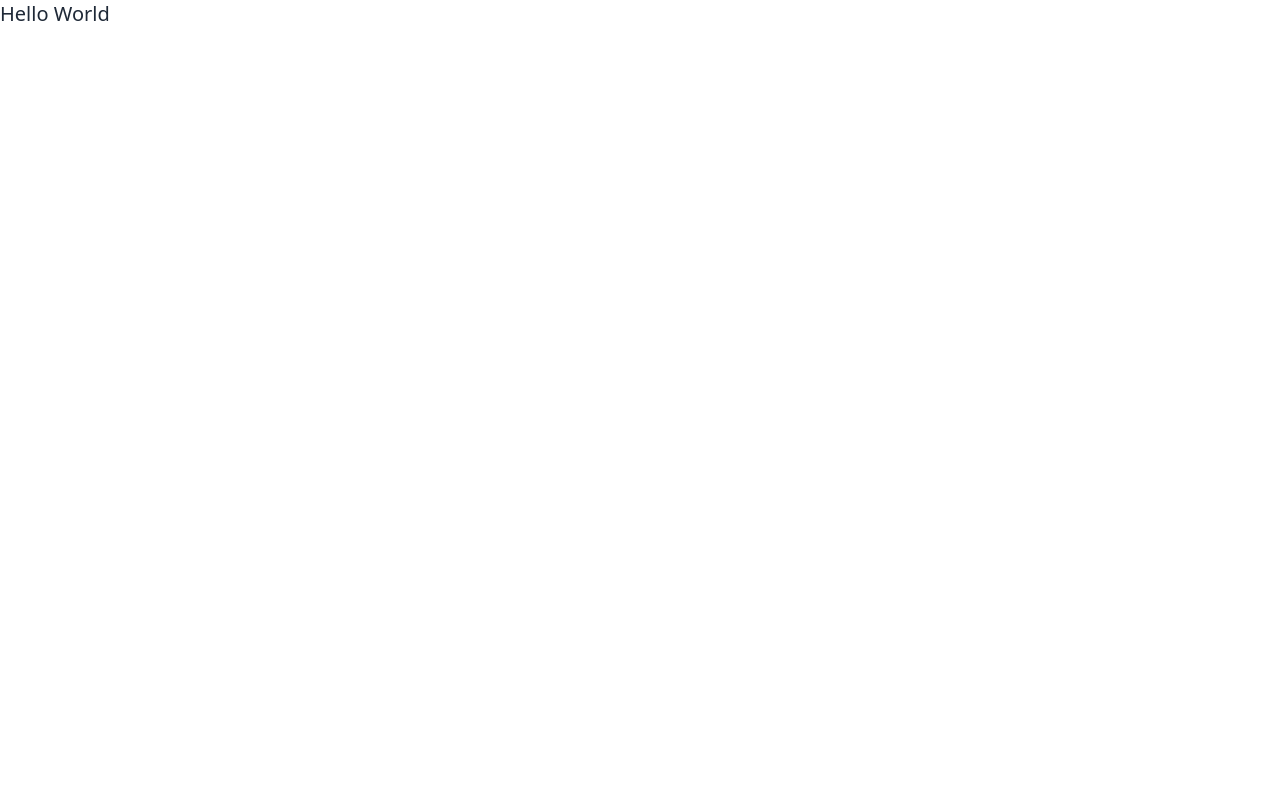
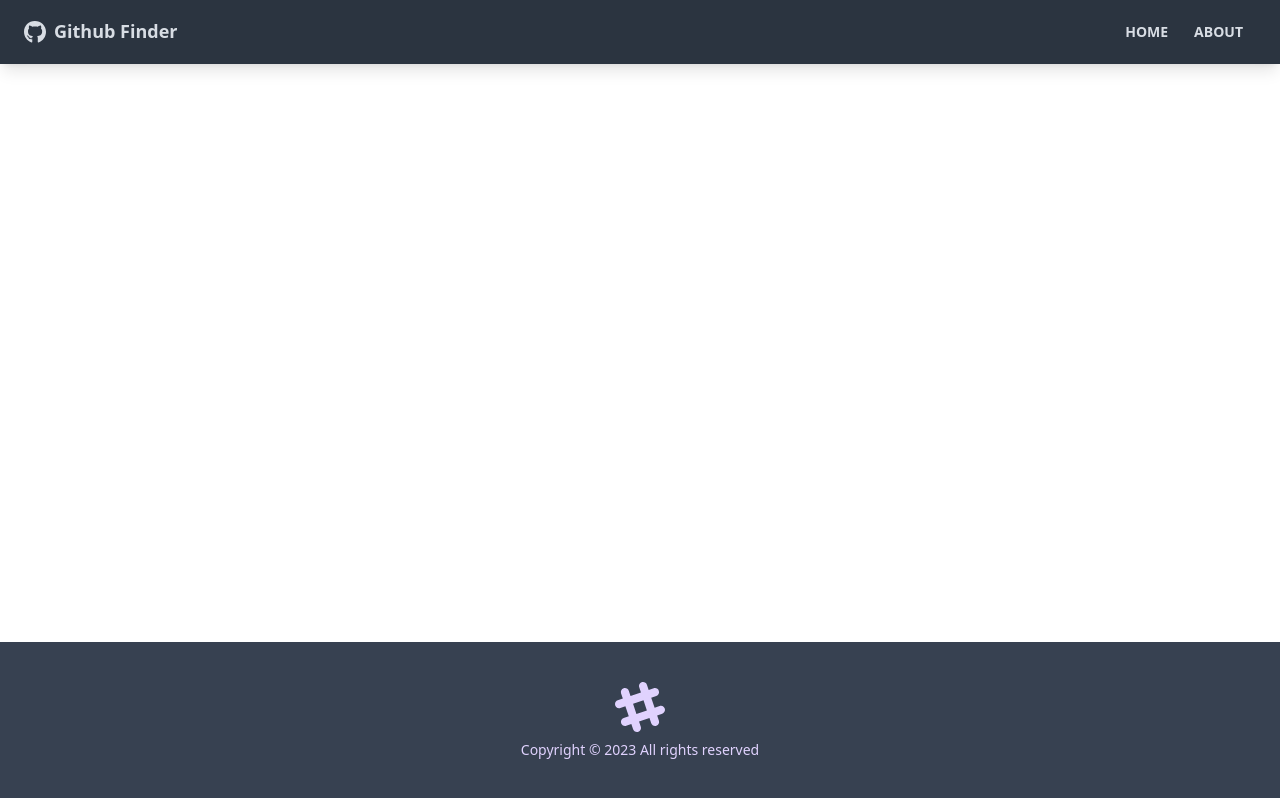
Before and after one commit to alexezm1/github-finder-2023, a React (Create React App) app: page /about in a window 1280 px wide. Built offline with nearby package versions, Linux system fonts and the light colour scheme.

Commit message:
Navbar and Footer

```diff
--- a/package.json
+++ b/package.json
@@ -8,6 +8,8 @@
     "@testing-library/user-event": "^13.5.0",
     "react": "^18.2.0",
     "react-dom": "^18.2.0",
+    "react-icons": "^4.11.0",
+    "react-router-dom": "^6.16.0",
     "react-scripts": "5.0.1",
     "web-vitals": "^2.1.4"
   },
--- a/src/App.js
+++ b/src/App.js
@@ -1,8 +1,25 @@
+import { BrowserRouter as Router, Route, Routes } from "react-router-dom";
+import Navbar from "./components/layout/Navbar";
+import Footer from "./components/layout/Footer";
+
 function App() {
   return (
-    <>
-      <h1 className="text-xl">Hello World</h1>
-    </>
+    <Router>
+      <div className="flex flex-col justify-between h-screen">
+        <Navbar />
+        <Routes>
+          <Route
+            exact
+            path="/"
+            element={
+              <main className="container mx-auto px-3 pb-12">Content</main>
+            }
+          ></Route>
+          {/* <Route path="/about" element={<AboutPage/>}></Route> */}
+        </Routes>
+        <Footer />
+      </div>
+    </Router>
   );
 }
 
--- /dev/null
+++ b/src/components/layout/Footer.jsx
@@ -0,0 +1,25 @@
+import React from "react";
+
+function Footer() {
+  const footerYear = new Date().getFullYear();
+  return (
+    <footer className="footer p-10 bg-gray-700 text-primary-content footer-center">
+      <div>
+        <svg
+          width="50"
+          height="50"
+          viewBox="0 0 24 24"
+          xmlns="http://www.w3.org/2000/svg"
+          fillRule="evenodd"
+          clipRule="evenodd"
+          className="inline-block fill-current"
+        >
+          <path d="M22.672 15.226l-2.432.811.841 2.515c.33 1.019-.209 2.127-1.23 2.456-1.15.325-2.148-.321-2.463-1.226l-.84-2.518-5.013 1.677.84 2.517c.391 1.203-.434 2.542-1.831 2.542-.88 0-1.601-.564-1.86-1.314l-.842-2.516-2.431.809c-1.135.328-2.145-.317-2.463-1.229-.329-1.018.211-2.127 1.231-2.456l2.432-.809-1.621-4.823-2.432.808c-1.355.384-2.558-.59-2.558-1.839 0-.817.509-1.582 1.327-1.846l2.433-.809-.842-2.515c-.33-1.02.211-2.129 1.232-2.458 1.02-.329 2.13.209 2.461 1.229l.842 2.515 5.011-1.677-.839-2.517c-.403-1.238.484-2.553 1.843-2.553.819 0 1.585.509 1.85 1.326l.841 2.517 2.431-.81c1.02-.33 2.131.211 2.461 1.229.332 1.018-.21 2.126-1.23 2.456l-2.433.809 1.622 4.823 2.433-.809c1.242-.401 2.557.484 2.557 1.838 0 .819-.51 1.583-1.328 1.847m-8.992-6.428l-5.01 1.675 1.619 4.828 5.011-1.674-1.62-4.829z"></path>
+        </svg>
+        <p>Copyright &copy; {footerYear} All rights reserved</p>
+      </div>
+    </footer>
+  );
+}
+
+export default Footer;
--- /dev/null
+++ b/src/components/layout/Navbar.jsx
@@ -0,0 +1,39 @@
+import React from "react";
+import { FaGithub } from "react-icons/fa";
+import { Link } from "react-router-dom";
+import PropTypes from "prop-types";
+
+function Navbar({ title }) {
+  return (
+    <nav className="navbar mb-12 shadow-lg bg-neutral text-neutral-content">
+      <div className="container mx-auto">
+        <div className="flex px-2 mx-2">
+          <FaGithub className="inline pr-2 text-3xl" />
+          <Link to="/" className="text-lg font-bold">
+            {title}
+          </Link>
+        </div>
+
+        <div className="flex-1 px-2 mx-2">
+          <div className="flex justify-end">
+            <Link to="/" className="btn btn-ghost btn-sm rounded-btn">
+              Home
+            </Link>
+            <Link to="/about" className="btn btn-ghost btn-sm rounded-btn">
+              About
+            </Link>
+          </div>
+        </div>
+      </div>
+    </nav>
+  );
+}
+
+Navbar.defaultProps = {
+  title: "Github Finder",
+};
+
+Navbar.propTypes = {
+  title: PropTypes.string,
+};
+export default Navbar;
```
Also changed, not shown: 1 other file (tests, documents, lock files or other folders).
